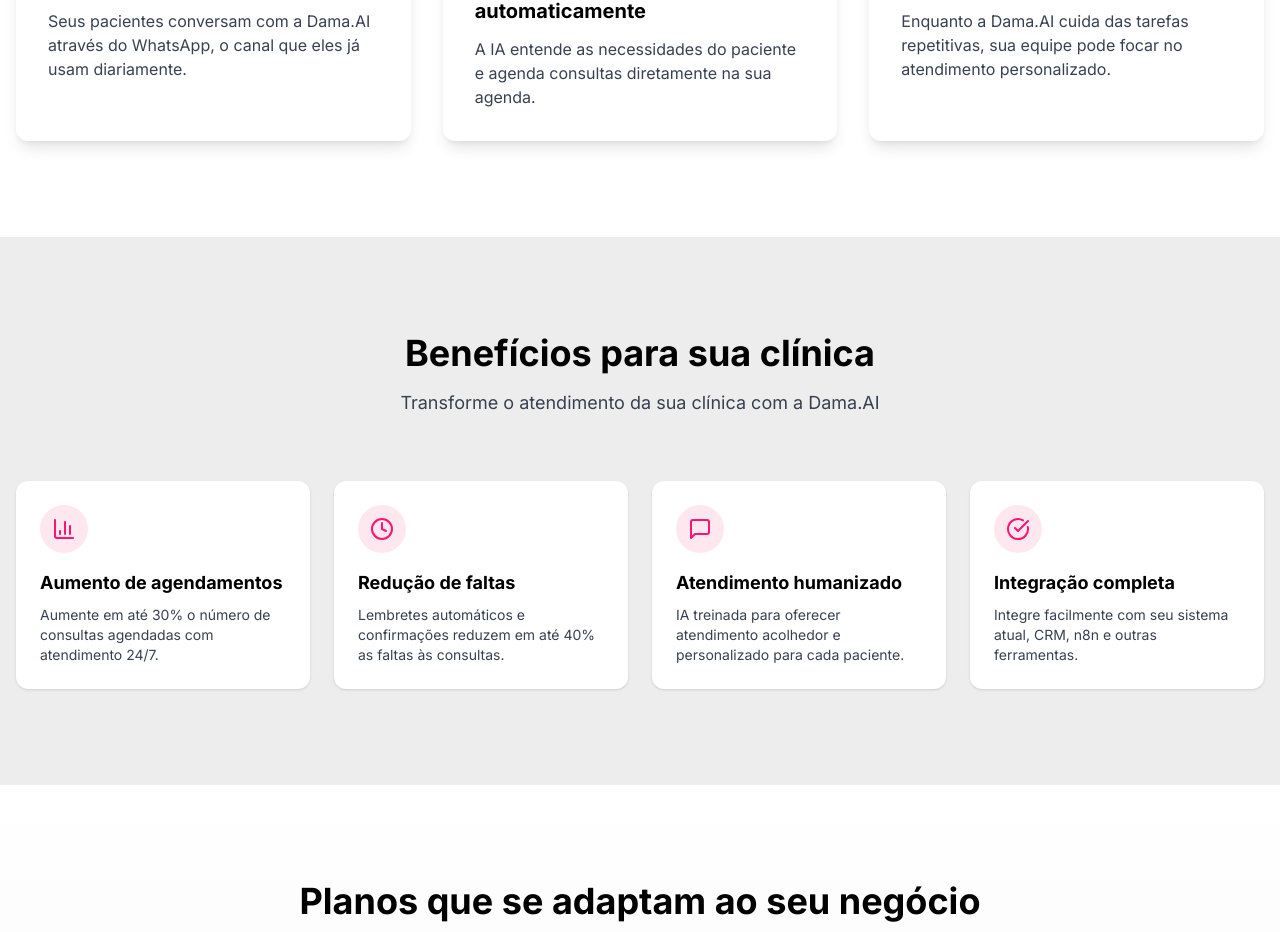
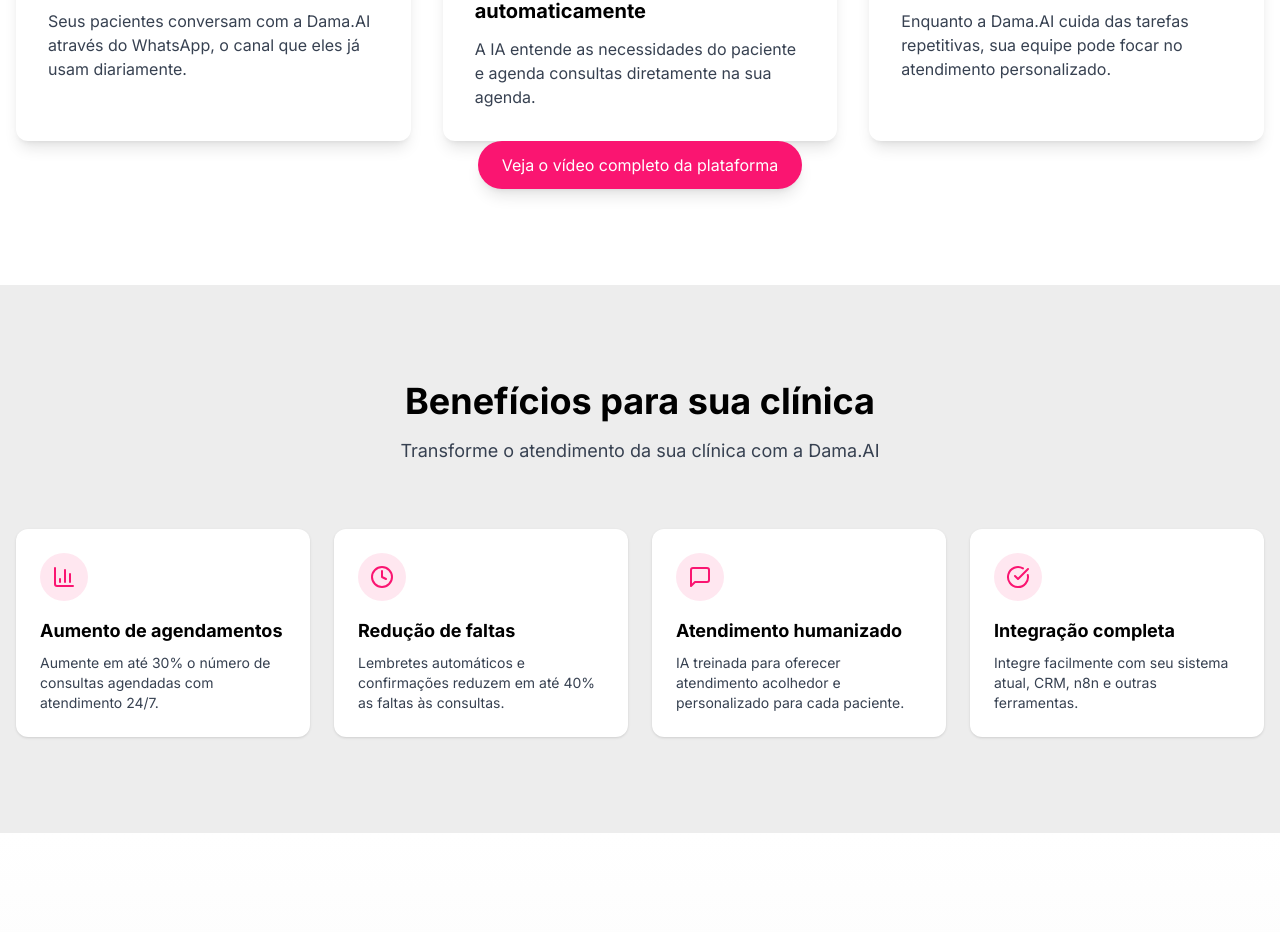
Before and after one commit to DamaFace/lp-dama.ai, a Next.js app: page / in a window 1280 px wide. Shown: the part 1068-2000 px from the top of the page. Built offline with nearby package versions, Linux system fonts and the light colour scheme.

Commit message:
Update page.tsx

```diff
--- a/app/page.tsx
+++ b/app/page.tsx
@@ -79,6 +79,16 @@ export default function Home() {
                   Enquanto a Dama.AI cuida das tarefas repetitivas, sua equipe pode focar no atendimento personalizado.
                 </p>
               </div>
+            </div>
+
+            {/* Botão centralizado */}
+            <div className="text-center">
+              <Link
+                href="/#planos"
+                className="inline-block px-6 py-3 bg-[#fa1571] text-white rounded-full hover:bg-opacity-90 transition-all shadow-lg hover:shadow-xl hover:shadow-[#fa1571]/20"
+              >
+                Veja o vídeo completo da plataforma
+              </Link>
             </div>
           </div>
         </section>
```
